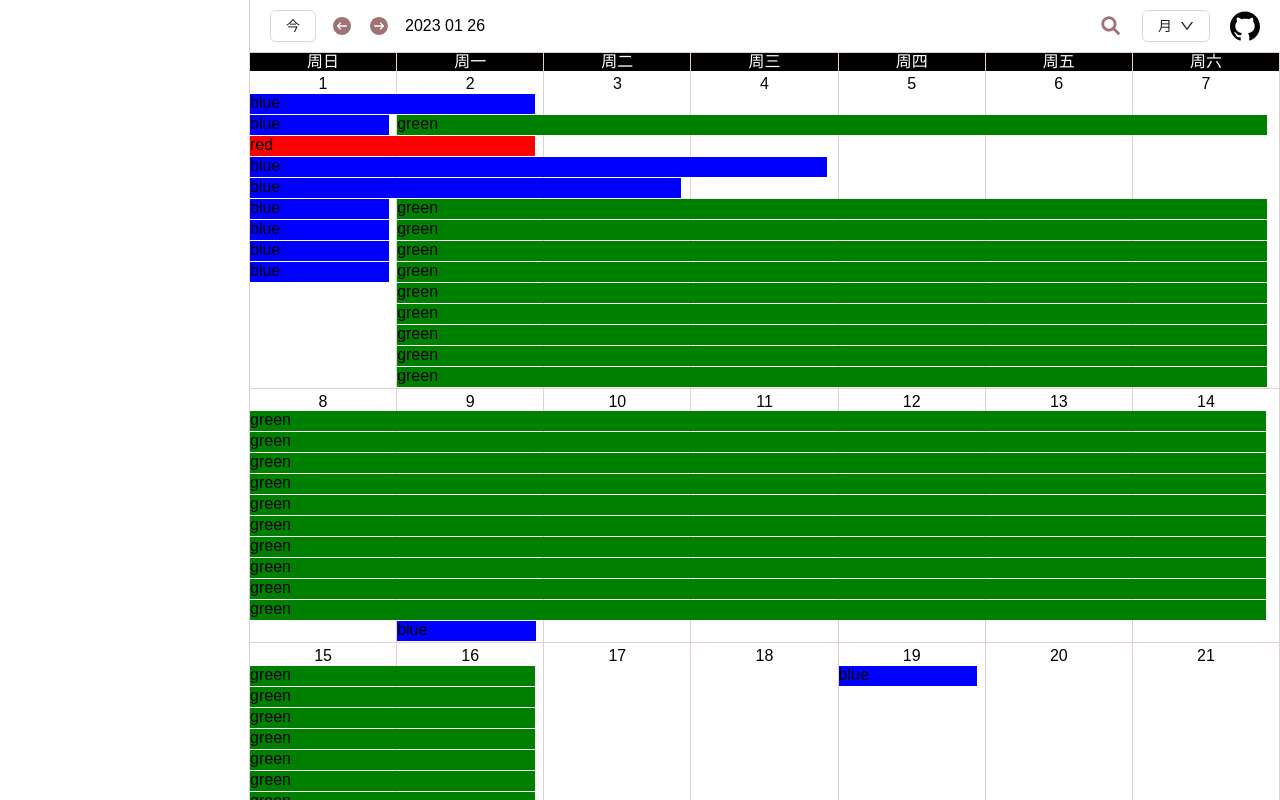
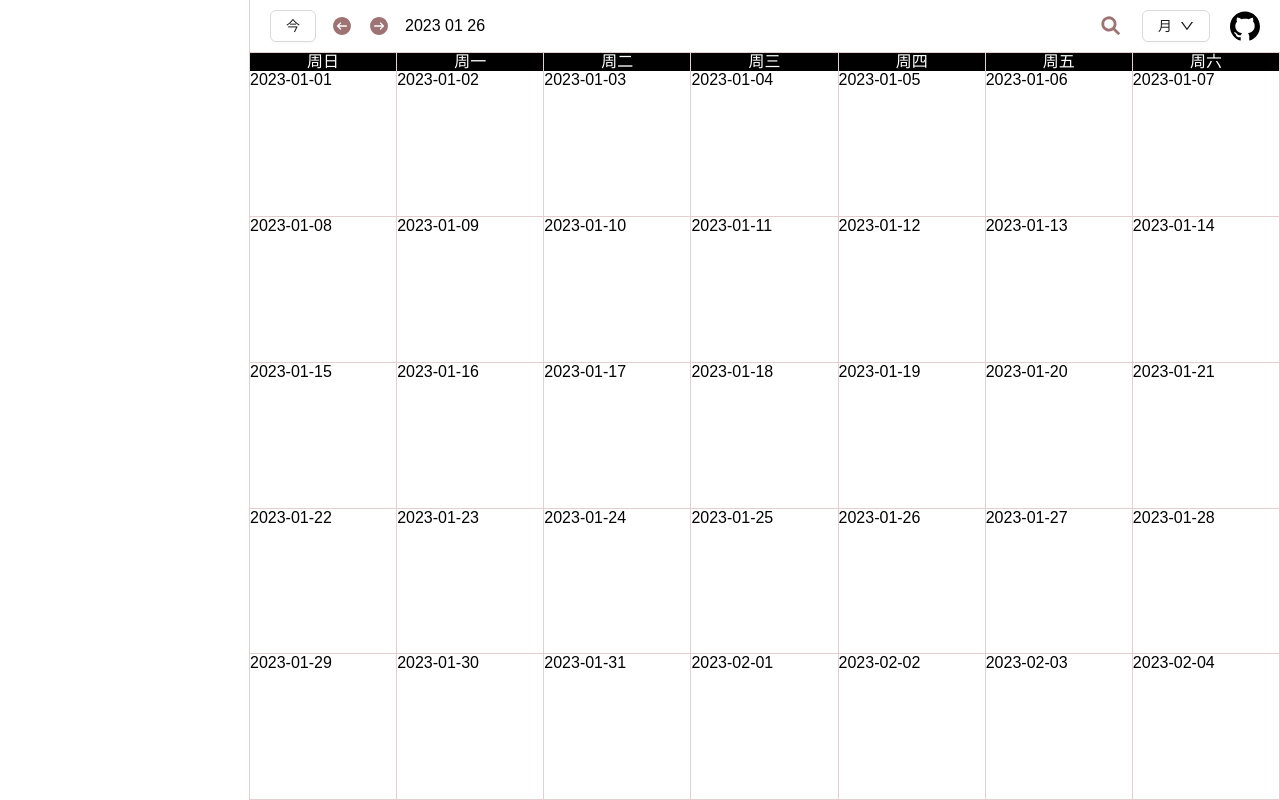
Before and after one commit to linround/Calendar, a React (Vite) app: page / in a window 1280 px wide. Built offline with nearby package versions, Linux system fonts and the light colour scheme.

Commit message:
feature: 月视图修改渲染方案

```diff
--- a/src/view/LCalendar/components/WeekComponent.tsx
+++ b/src/view/LCalendar/components/WeekComponent.tsx
@@ -126,150 +126,9 @@ export function WeekComponent() {
   function GenDay(
     day:CalendarTimestamp, index:number, week:CalendarTimestamp[]
   ) {
-    const outside = isOutSide(
-      day, parsedStart, parsedEnd
-    )
-    const className = classnames({
-      [weekStyle.isDayOutSide]: outside,
-      [weekStyle.weekDaysCell]: true,
-    })
-    const daySlotScope: CalendarDaySlotScope = {
-      ...day,
-      index,
-      week,
-      outside,
-    }
-    /***
-     * 过滤出当日的日历事件
-     */
-    const dayIdentifier = getDayIdentifier(daySlotScope)
-    const firstWeekday =  parsedWeekdays[0]
-    const events = parsedEvents.filter((event) => isEventStart(
-      event, daySlotScope, dayIdentifier, firstWeekday
-    ))
-
-    const visuals:CalendarEventVisual[] = mode(
-      daySlotScope, events, false, categoryMode
-    )
-
-    // 生成该日的占位符
-    const placeholders:(Partial<IMonthEventStyle>)[] = []
-    visuals.forEach((visual) => {
-      while (placeholders.length < visual.column) {
-        placeholders.push({
-          placeholder: true,
-        })
-      }
-      const { event, } = visual
-      const week = daySlotScope.week
-      const start = dayIdentifier === event.startIdentifier
-      let end = dayIdentifier === event.endIdentifier
-      let width = WIDTH_START
-      if (!categoryMode) {
-        for (let i = daySlotScope.index + 1;i < week.length;i++) {
-          const weekdayIdentifier = getDayIdentifier(week[i])
-          if (event.endIdentifier >= weekdayIdentifier) {
-            width += WIDTH_FULL
-            end = end || weekdayIdentifier === event.endIdentifier
-          } else {
-            end = true
-            break
-          }
-        }
-      }
-      const scope = {
-        event,
-        day: daySlotScope,
-        start,
-        end,
-        placeholder: false,
-        timed: false,
-        style: {
-          height: eventHeight,
-          width,
-          marginBottom: eventMarginBottom,
-        },
-      }
-      placeholders.push(scope)
-    })
-    const ref = useRef<HTMLDivElement>(null)
-    useEffect(() => {
-      if (ref.current) {
-        const parent = ref.current
-        const more:HTMLDivElement = parent.querySelector(`.${MORE_ELEMENT}`)
-        if (!more) {
-          return
-        }
-        const events:HTMLDivElement[] = [...(parent.querySelectorAll(`.${EVENT_ELEMENT}`) || [])]
-
-        const parentBounds = parent?.getBoundingClientRect()
-
-        const last = events.length - 1
-        const eventsSorted = events.map((event) => ({
-          event,
-          bottom: event.getBoundingClientRect().bottom,
-        }))
-          .sort((a, b) => a.bottom - b.bottom)
-        let hidden = 0
-        for (let i = 0;i <= last;i++) {
-          const bottom = eventsSorted[i].bottom
-          const hide = i === last ?
-            (bottom > parentBounds.bottom) :
-            ((bottom + eventHeight) > parentBounds.bottom)
-          if (hide) {
-            eventsSorted[i].event.style.display = 'none'
-            hidden += 1
-          }
-        }
-        if (hidden) {
-          more.style.display = ''
-        } else {
-          more.style.display = 'none'
-        }
-      }
-    }, [ref])
     return (
-      <div key={day.date} className={className} ref={ref} >
-        <div className={weekStyle.weekDaysCellLabel}>
-          {day.day}
-        </div>
-        {
-          placeholders.map((placeholder, index) => (
-            placeholder.placeholder ?
-              (<div
-                className={PLACEHOLDER_ELEMENT}
-                key={index}
-                style={{ height: (eventHeight + eventMarginBottom), }} />) :
-              (<div
-                className={EVENT_ELEMENT}
-                key={index}
-                style={{
-                  position: 'relative',
-                  width: `${placeholder.style?.width}%`,
-                  height: `${placeholder.style?.height}px`,
-                  marginBottom: `${ placeholder.style?.marginBottom}px`,
-                  background: placeholder.event?.input.color,
-                }}
-              >
-                {
-                  placeholder.event?.input.name
-                }
-              </div>)
-          ))
-        }
-        {
-          (placeholders.length > 0) ?
-            <div
-              className={MORE_ELEMENT}
-              style={{
-                height: `${eventHeight}px`,
-                display: 'none',
-                marginBottom: `${eventMarginBottom}px`,
-              }}
-            >more</div> :
-            ''
-        }
-
+      <div className={weekStyle.weekDaysCell}>
+        {day.date}
       </div>
     )
   }
```
